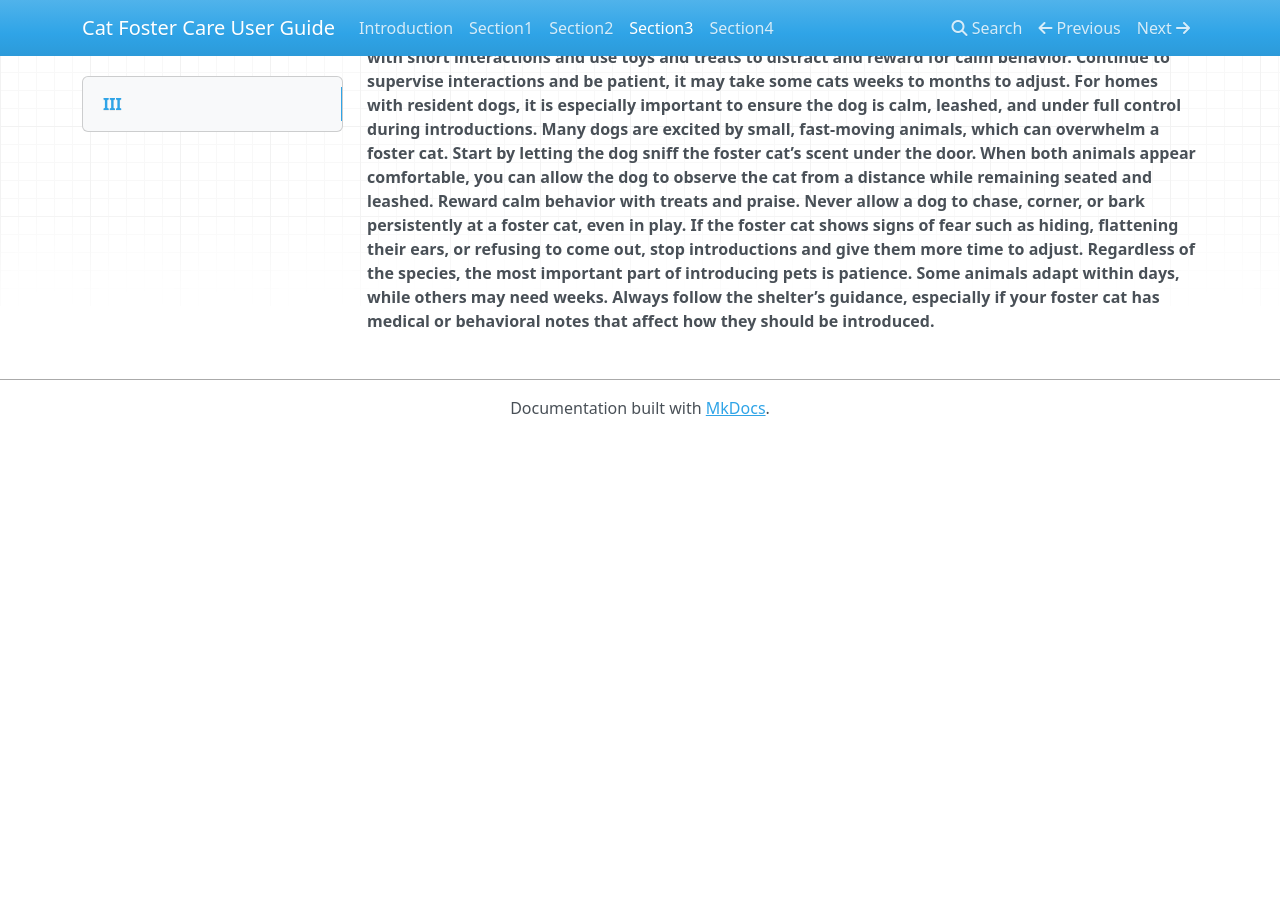
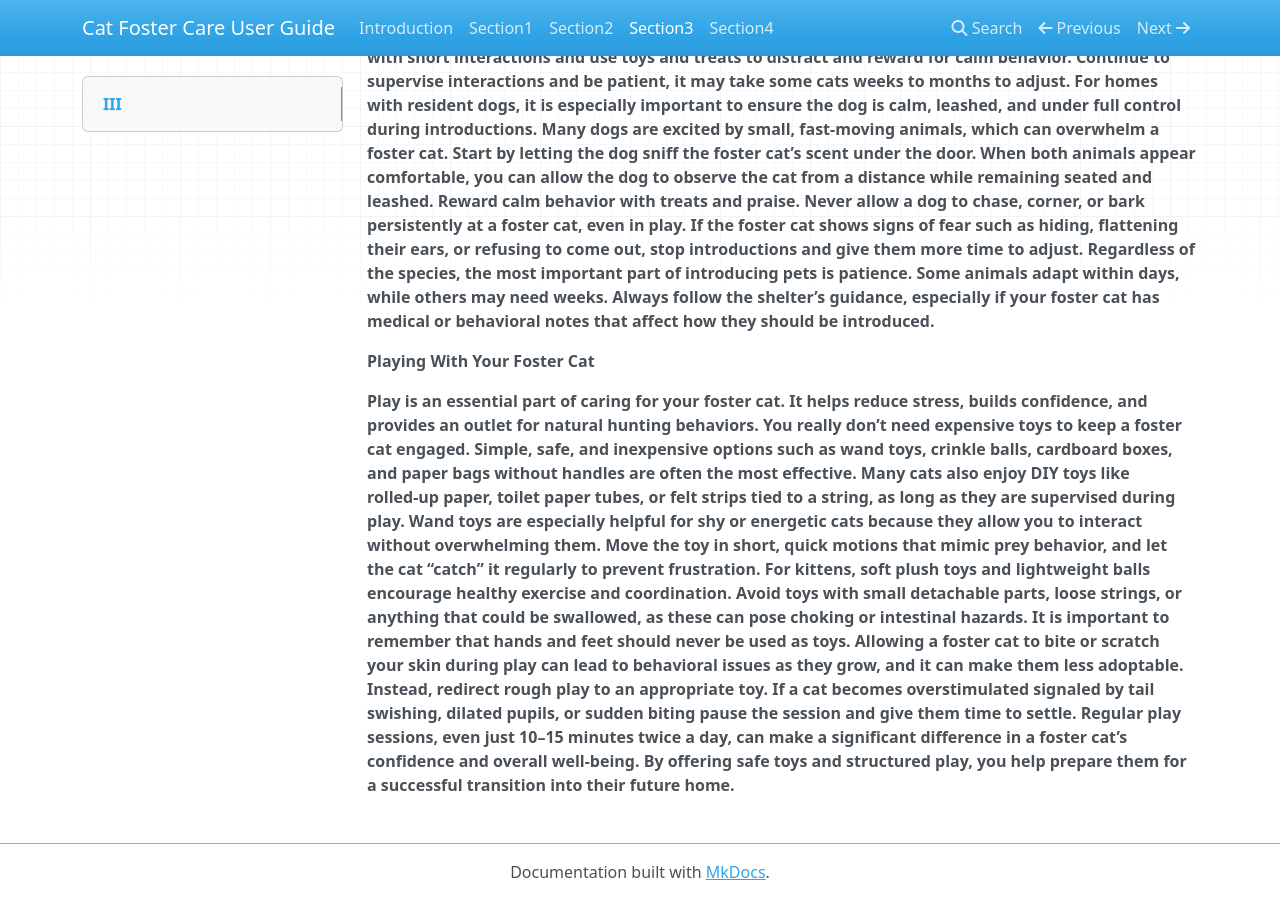
Before and after one commit to natkees/natkees.github.io, an MkDocs documentation site: the page built from docs/section3.md, in a window 1280 px wide and 900 px high, scrolled down 541 px. Built offline with MkDocs 1.6.1, drawn with Linux system fonts in a browser that asks for light colours; nearby versions of some CDN libraries; before the commit the page ends 977 px from its top, so only the background shows below that.

Commit message:
Update section 3 Toys

```diff
--- a/docs/section3.md
+++ b/docs/section3.md
@@ -9,3 +9,13 @@ For homes with resident cats, scent swapping is the safest first step. You can e
 
 For homes with resident dogs, it is especially important to ensure the dog is calm, leashed, and under full control during introductions. Many dogs are excited by small, fast‑moving animals, which can overwhelm a foster cat. Start by letting the dog sniff the foster cat’s scent under the door. When both animals appear comfortable, you can allow the dog to observe the cat from a distance while remaining seated and leashed. Reward calm behavior with treats and praise. Never allow a dog to chase, corner, or bark persistently at a foster cat, even in play. If the foster cat shows signs of fear such as hiding, flattening their ears, or refusing to come out, stop introductions and give them more time to adjust.
 Regardless of the species, the most important part of introducing pets is patience. Some animals adapt within days, while others may need weeks. Always follow the shelter’s guidance, especially if your foster cat has medical or behavioral notes that affect how they should be introduced. </p>
+
+<h><b>Playing With Your Foster Cat<b></h>
+
+<p> Play is an essential part of caring for your foster cat. It helps reduce stress, builds confidence, and provides an outlet for natural hunting behaviors. You really don’t need expensive toys to keep a foster cat engaged. Simple, safe, and inexpensive options such as wand toys, crinkle balls, cardboard boxes, and paper bags without handles are often the most effective. Many cats also enjoy DIY toys like rolled‑up paper, toilet paper tubes, or felt strips tied to a string, as long as they are supervised during play.
+
+Wand toys are especially helpful for shy or energetic cats because they allow you to interact without overwhelming them. Move the toy in short, quick motions that mimic prey behavior, and let the cat “catch” it regularly to prevent frustration. For kittens, soft plush toys and lightweight balls encourage healthy exercise and coordination. Avoid toys with small detachable parts, loose strings, or anything that could be swallowed, as these can pose choking or intestinal hazards.
+
+It is important to remember that hands and feet should never be used as toys. Allowing a foster cat to bite or scratch your skin during play can lead to behavioral issues as they grow, and it can make them less adoptable. Instead, redirect rough play to an appropriate toy. If a cat becomes overstimulated signaled by tail swishing, dilated pupils, or sudden biting pause the session and give them time to settle.
+
+Regular play sessions, even just 10–15 minutes twice a day, can make a significant difference in a foster cat’s confidence and overall well‑being. By offering safe toys and structured play, you help prepare them for a successful transition into their future home. </p>
```
